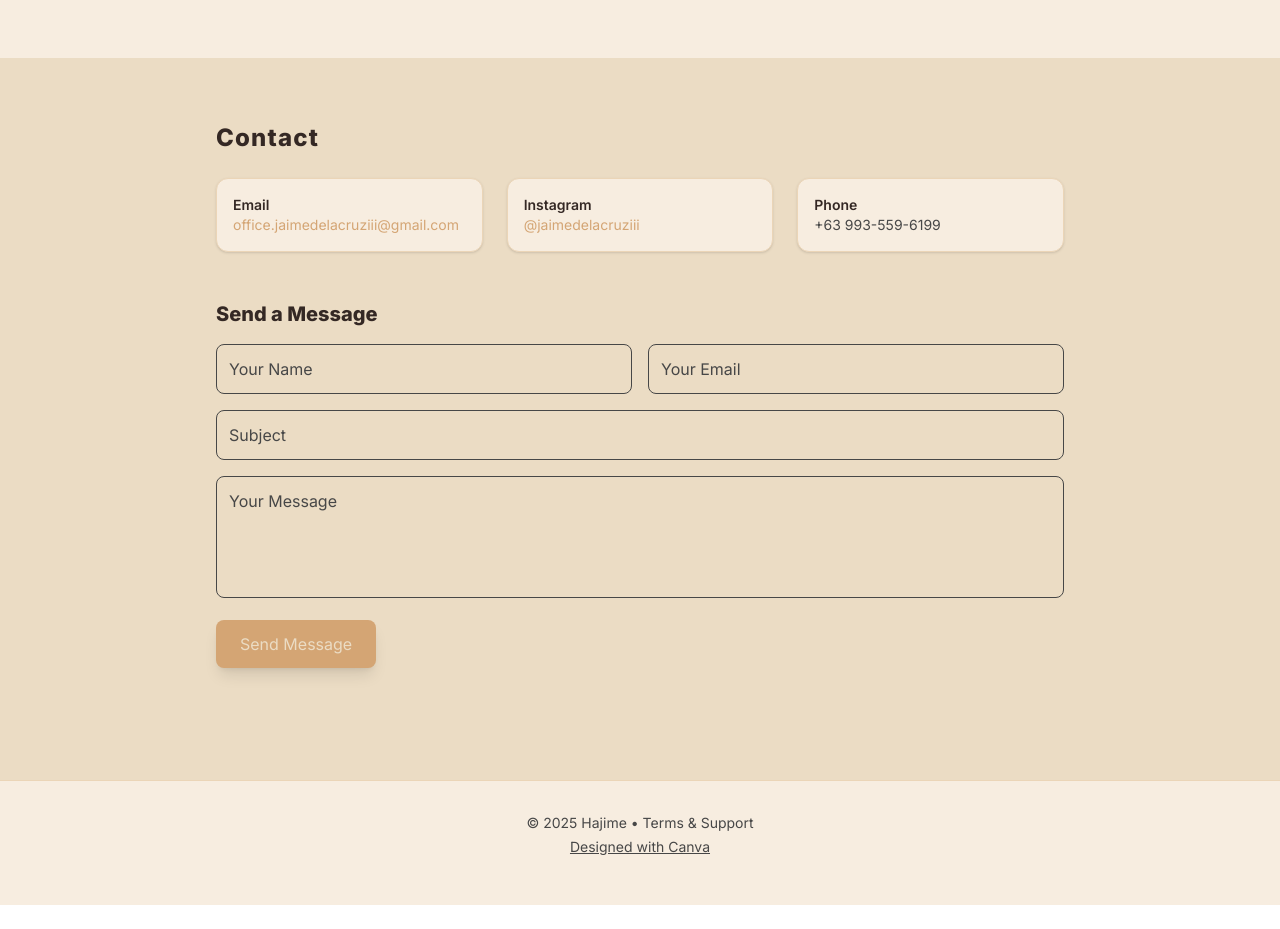
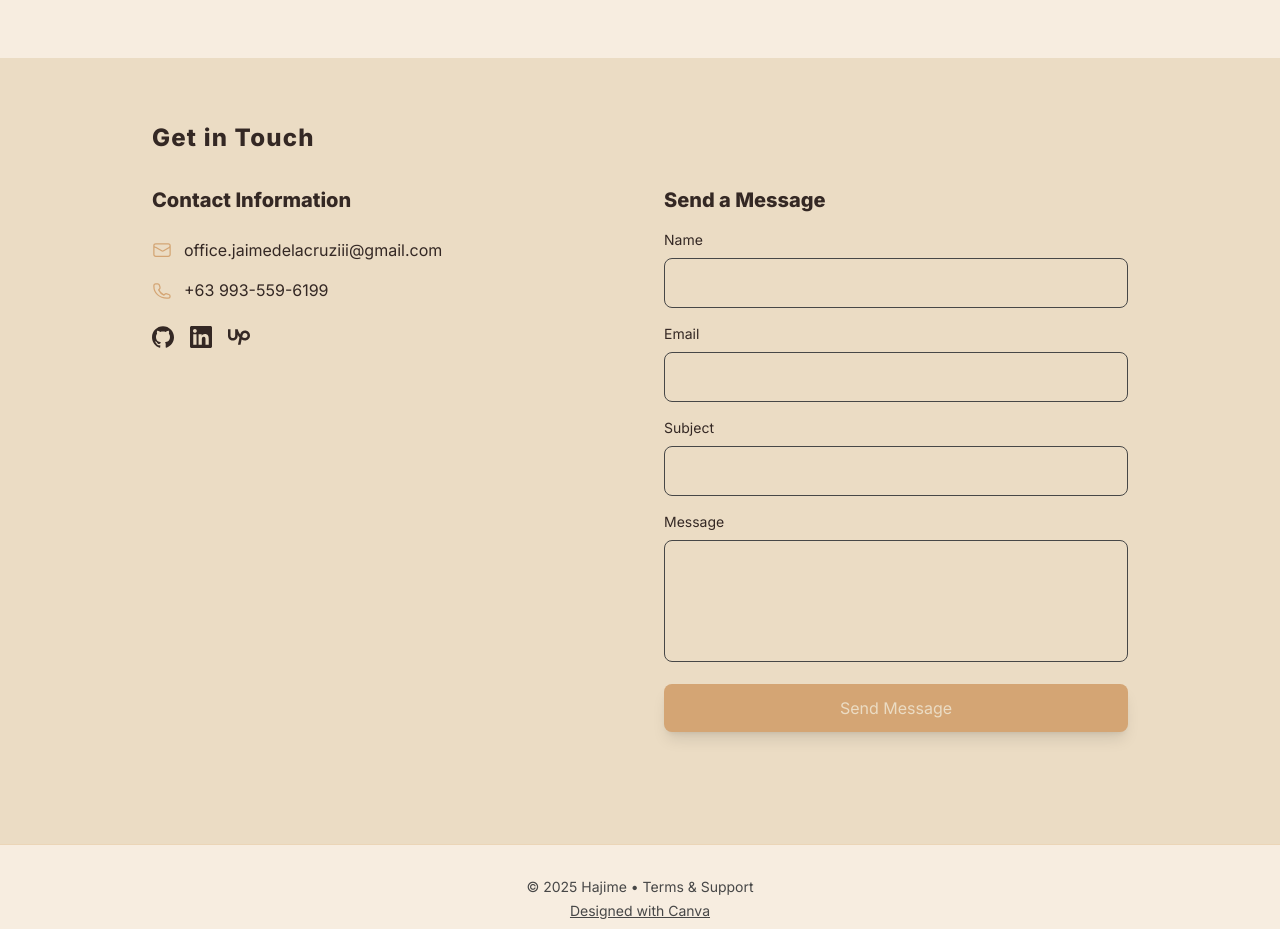
Before and after one commit to hajiwari/2025-Portfolio, a React (Vite) app: page / in a window 1280 px wide. Shown: the part 4080-5009 px from the top of the page. Before the commit the page ends 4985 px from the top, so only its background shows below. Built offline with nearby package versions, Linux system fonts and the light colour scheme.

Commit message:
contact update

```diff
--- a/src/components/Contact.jsx
+++ b/src/components/Contact.jsx
@@ -1,5 +1,5 @@
 import React, { useRef, useState } from 'react'
-import { motion } from 'framer-motion'
+import { SiGithub, SiLinkedin, SiUpwork } from 'react-icons/si'
 
 export default function Contact(){
   const formRef = useRef(null)
@@ -27,33 +27,88 @@ export default function Contact(){
 
   return (
   <section id="page-3" className="py-16 bg-text-cream dark:bg-darker-bg">
-      <div className="max-w-4xl mx-auto px-6">
-    <h2 className="text-2xl font-heading font-bold tracking-wider text-text-brown dark:text-text-cream">Contact</h2>
-        <div className="mt-6 grid md:grid-cols-3 gap-6 text-sm">
-          <div className="p-4 bg-brown-100 dark:bg-text-brown rounded-xl shadow border border-brown-200 dark:border-text-brown">
-            <div className="font-semibold text-text-brown dark:text-text-cream">Email</div>
-            <a className="text-accent hover:text-brown-600 dark:hover:text-brown-400 transition-colors" href="mailto:office.jaimedelacruziii@gmail.com">office.jaimedelacruziii@gmail.com</a>
+      <div className="max-w-5xl mx-auto px-6">
+        <h2 className="text-2xl font-heading font-bold tracking-wider text-text-brown dark:text-text-cream">Get in Touch</h2>
+
+        <div className="mt-8 grid md:grid-cols-2 gap-12 items-start">
+          {/* Left: Contact Information */}
+          <div>
+            <h3 className="text-xl font-heading font-bold text-text-brown dark:text-text-cream">Contact Information</h3>
+            <ul className="mt-6 space-y-4">
+              <li className="flex items-center gap-3">
+                {/* Email icon */}
+                <svg xmlns="http://www.w3.org/2000/svg" viewBox="0 0 24 24" fill="none" stroke="currentColor" strokeWidth="1.5" className="h-5 w-5 text-accent">
+                  <path strokeLinecap="round" strokeLinejoin="round" d="M21.75 6.75v10.5a2.25 2.25 0 0 1-2.25 2.25H4.5a2.25 2.25 0 0 1-2.25-2.25V6.75m19.5 0A2.25 2.25 0 0 0 19.5 4.5H4.5a2.25 2.25 0 0 0-2.25 2.25m19.5 0v.243a2.25 2.25 0 0 1-1.07 1.917l-6.75 4.05a2.25 2.25 0 0 1-2.31 0l-6.75-4.05A2.25 2.25 0 0 1 2.25 6.993V6.75" />
+                </svg>
+                <a className="text-text-brown dark:text-text-cream hover:text-accent transition-colors" href="mailto:office.jaimedelacruziii@gmail.com">office.jaimedelacruziii@gmail.com</a>
+              </li>
+              <li className="flex items-center gap-3">
+                {/* Phone icon */}
+                <svg xmlns="http://www.w3.org/2000/svg" viewBox="0 0 24 24" fill="none" stroke="currentColor" strokeWidth="1.5" className="h-5 w-5 text-accent">
+                  <path strokeLinecap="round" strokeLinejoin="round" d="M2.25 6.75c0-1.243 1.007-2.25 2.25-2.25h2.318c.9 0 1.688.57 1.957 1.427l.804 2.562a2.25 2.25 0 0 1-.567 2.31l-1.05 1.05a14.25 14.25 0 0 0 6.364 6.364l1.05-1.05a2.25 2.25 0 0 1 2.31-.567l2.562.804a2.062 2.062 0 0 1 1.427 1.957V19.5a2.25 2.25 0 0 1-2.25 2.25h-1.5C8.593 21.75 2.25 15.407 2.25 7.5v-0.75z" />
+                </svg>
+                <a className="text-text-brown dark:text-text-cream hover:text-accent transition-colors" href="tel:+639935596199">+63 993-559-6199</a>
+              </li>
+              {/* Social icons row */}
+              <li className="pt-2">
+                <div className="flex items-center gap-4">
+                  <a
+                    href="https://github.com/hajiwari"
+                    target="_blank"
+                    rel="noreferrer"
+                    aria-label="GitHub"
+                    className="text-text-brown dark:text-text-cream hover:text-accent transition-colors"
+                  >
+                    <SiGithub size={22} />
+                  </a>
+                  <a
+                    href="https://www.linkedin.com/in/jaimedelacruziii/"
+                    target="_blank"
+                    rel="noreferrer"
+                    aria-label="LinkedIn"
+                    className="text-text-brown dark:text-text-cream hover:text-accent transition-colors"
+                  >
+                    <SiLinkedin size={22} />
+                  </a>
+                  <a
+                    href="https://www.upwork.com/freelancers/~01b5ccba82dca5ae62?mp_source=share"
+                    target="_blank"
+                    rel="noreferrer"
+                    aria-label="Upwork"
+                    className="text-text-brown dark:text-text-cream hover:text-accent transition-colors"
+                  >
+                    <SiUpwork size={22} />
+                  </a>
                 </div>
-          <div className="p-4 bg-brown-100 dark:bg-text-brown rounded-xl shadow border border-brown-200 dark:border-text-brown">
-            <div className="font-semibold text-text-brown dark:text-text-cream">Instagram</div>
-            <a className="text-accent hover:text-brown-600 dark:hover:text-brown-400 transition-colors" href="https://instagram.com/jaimedelacruziii" target="_blank" rel="noreferrer">@jaimedelacruziii</a>
-          </div>
-          <div className="p-4 bg-brown-100 dark:bg-text-brown rounded-xl shadow border border-brown-200 dark:border-text-brown">
-            <div className="font-semibold text-text-brown dark:text-text-cream">Phone</div>
-            <div className="text-text-gray dark:text-text-cream">+63 993-559-6199</div>
-          </div>
+              </li>
+            </ul>
           </div>
 
-        <div className="mt-12">
-          <h3 className="text-xl font-heading font-bold text-text-brown dark:text-text-cream mb-4">Send a Message</h3>
-          <form ref={formRef} onSubmit={onSubmit} className="space-y-4">
-            <div className="grid md:grid-cols-2 gap-4">
-              <input type="text" name="name" placeholder="Your Name" required className="w-full p-3 rounded-lg border border-text-gray dark:border-text-brown bg-text-cream dark:bg-text-brown text-text-brown dark:text-text-cream placeholder-text-gray dark:placeholder-text-cream focus:border-accent focus:outline-none" />
-              <input type="email" name="email" placeholder="Your Email" required className="w-full p-3 rounded-lg border border-text-gray dark:border-text-brown bg-text-cream dark:bg-text-brown text-text-brown dark:text-text-cream placeholder-text-gray dark:placeholder-text-cream focus:border-accent focus:outline-none" />
+          {/* Right: Send a Message */}
+          <div>
+            <h3 className="text-xl font-heading font-bold text-text-brown dark:text-text-cream">Send a Message</h3>
+            <form ref={formRef} onSubmit={onSubmit} className="mt-4 space-y-4">
+              {/* Name */}
+              <div className="space-y-2">
+                <label htmlFor="name" className="block text-sm font-medium text-text-brown dark:text-text-cream">Name</label>
+                <input id="name" type="text" name="name" required className="w-full p-3 rounded-lg border border-text-gray dark:border-text-brown bg-text-cream dark:bg-text-brown text-text-brown dark:text-text-cream focus:outline-none focus:border-brown-600 focus:ring-1 focus:ring-brown-600 dark:focus:border-brown-400 dark:focus:ring-brown-400" />
               </div>
-            <input type="text" name="subject" placeholder="Subject" required className="w-full p-3 rounded-lg border border-text-gray dark:border-text-brown bg-text-cream dark:bg-text-brown text-text-brown dark:text-text-cream placeholder-text-gray dark:placeholder-text-cream focus:border-accent focus:outline-none" />
-            <textarea name="message" placeholder="Your Message" rows={4} required className="w-full p-3 rounded-lg border border-text-gray dark:border-text-brown bg-text-cream dark:bg-text-brown text-text-brown dark:text-text-cream placeholder-text-gray dark:placeholder-text-cream focus:border-accent focus:outline-none resize-none"></textarea>
-            <button type="submit" disabled={status === 'sending'} className="bg-accent hover:bg-brown-600 text-text-cream px-6 py-3 rounded-lg shadow-lg transition-colors disabled:opacity-50">
+              {/* Email */}
+              <div className="space-y-2">
+                <label htmlFor="email" className="block text-sm font-medium text-text-brown dark:text-text-cream">Email</label>
+                <input id="email" type="email" name="email" required className="w-full p-3 rounded-lg border border-text-gray dark:border-text-brown bg-text-cream dark:bg-text-brown text-text-brown dark:text-text-cream focus:outline-none focus:border-brown-600 focus:ring-1 focus:ring-brown-600 dark:focus:border-brown-400 dark:focus:ring-brown-400" />
+              </div>
+              {/* Subject */}
+              <div className="space-y-2">
+                <label htmlFor="subject" className="block text-sm font-medium text-text-brown dark:text-text-cream">Subject</label>
+                <input id="subject" type="text" name="subject" required className="w-full p-3 rounded-lg border border-text-gray dark:border-text-brown bg-text-cream dark:bg-text-brown text-text-brown dark:text-text-cream focus:outline-none focus:border-brown-600 focus:ring-1 focus:ring-brown-600 dark:focus:border-brown-400 dark:focus:ring-brown-400" />
+              </div>
+              {/* Message */}
+              <div className="space-y-2">
+                <label htmlFor="message" className="block text-sm font-medium text-text-brown dark:text-text-cream">Message</label>
+                <textarea id="message" name="message" rows={4} required className="w-full p-3 rounded-lg border border-text-gray dark:border-text-brown bg-text-cream dark:bg-text-brown text-text-brown dark:text-text-cream focus:outline-none focus:border-brown-600 focus:ring-1 focus:ring-brown-600 dark:focus:border-brown-400 dark:focus:ring-brown-400 resize-none"></textarea>
+              </div>
+              <button type="submit" disabled={status === 'sending'} className="w-full bg-accent hover:bg-brown-600 text-text-cream px-6 py-3 rounded-lg shadow-lg transition-colors disabled:opacity-50">
                 {status === 'sending' ? 'Sending...' : 'Send Message'}
               </button>
               {status === 'sent' && <p className="text-green-600 dark:text-green-400">Message sent successfully!</p>}
@@ -61,6 +116,7 @@ export default function Contact(){
             </form>
           </div>
         </div>
+      </div>
     </section>
   )
 }
```
Lines whose indentation alone changed are shown as unchanged.
